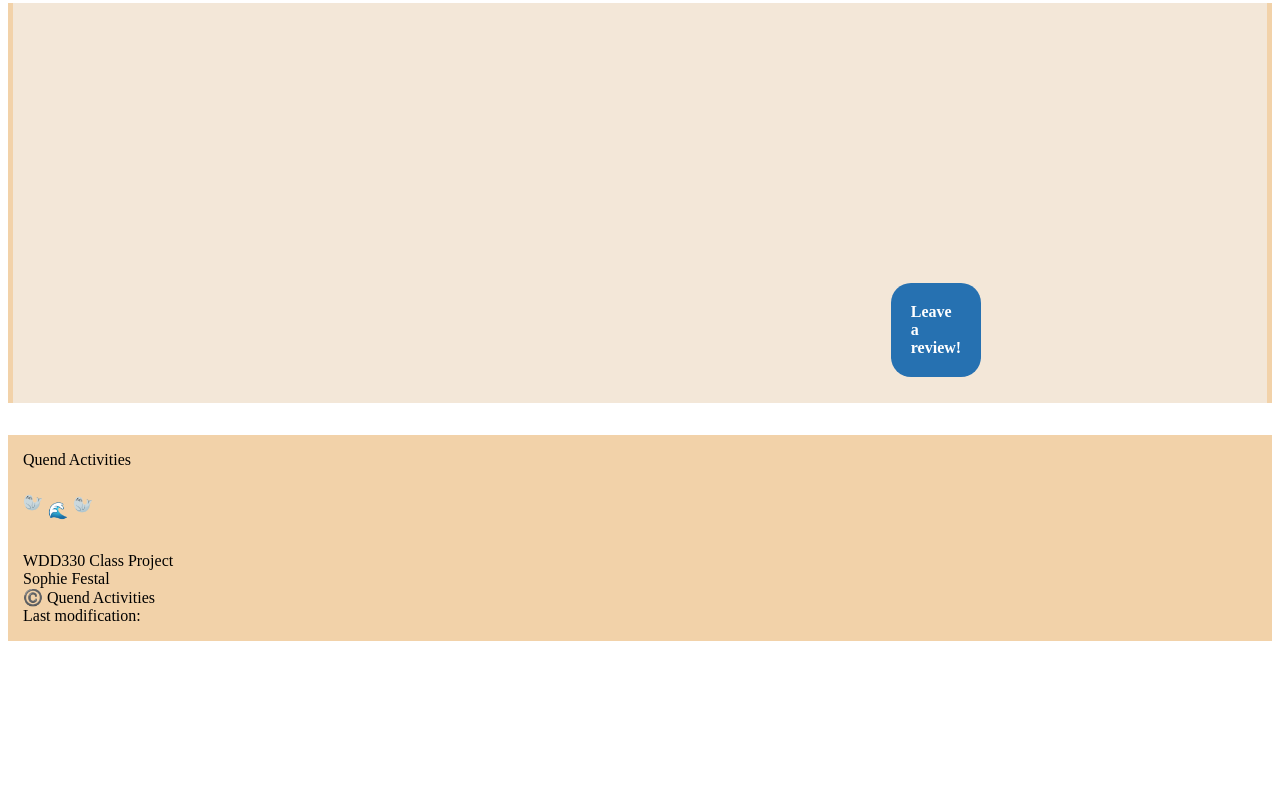
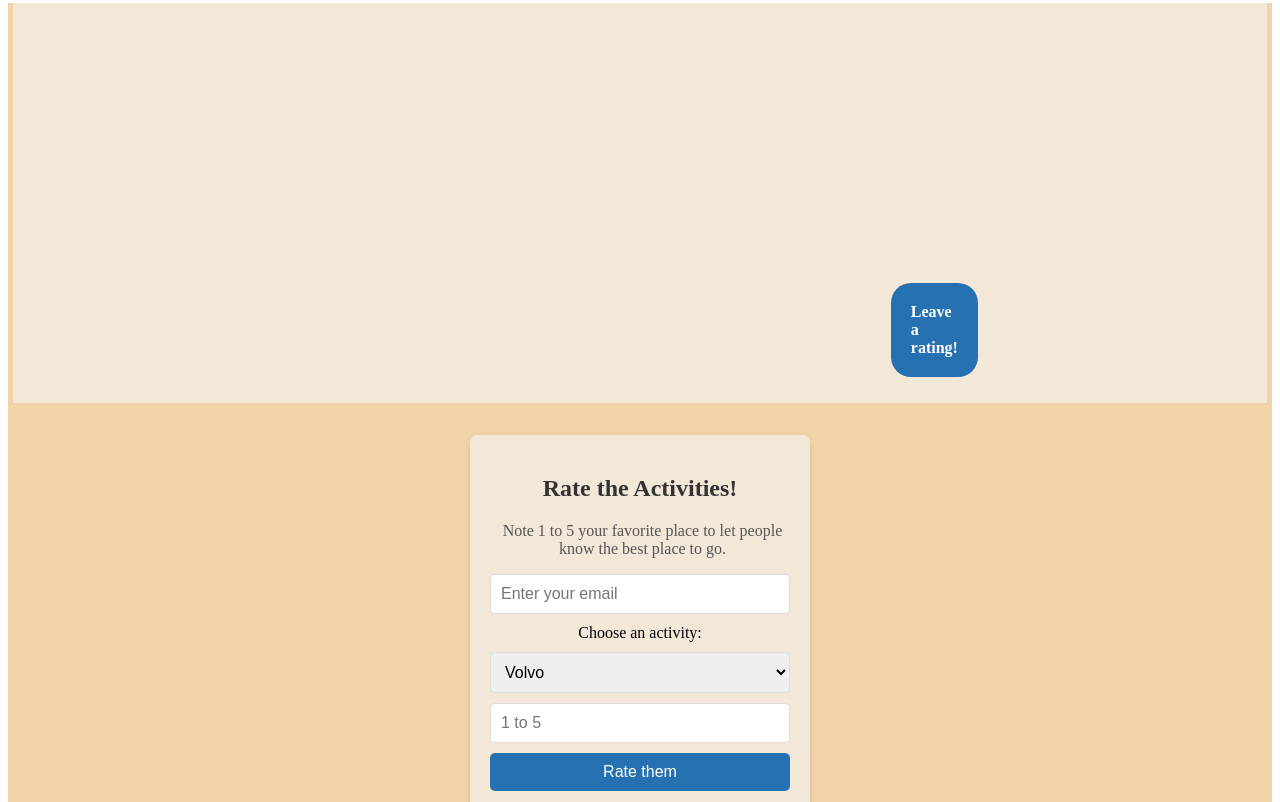
Before and after one commit to festals/WDD330-Final-project, a website built with Parcel: page src/index.html in a window 1280 px wide. Shown: the part 150-952 px from the top of the page. Before the commit the page ends 800 px from the top, so only its background shows below. Built offline with nearby package versions, Linux system fonts and the light colour scheme; files whose address does not match are found by name.

Commit message:
add rate form

```diff
--- a/src/index.html
+++ b/src/index.html
@@ -30,10 +30,26 @@
         <section class="hero">
             <div id="call">
                 <nav class ="CTA">
-                    <a href="share.html">Leave a review!</a>
+                    <a href="index.html#rating">Leave a rating!</a>
                 </nav>
             </div>
         </section>
+        <div id="rating">
+            <h2>Rate the Activities!</h2>
+            <p>Note 1 to 5 your favorite place to let people know the best place to go.</p>
+            <form action="thank-you.html" method="POST">
+                <input type="email" name="email" placeholder="Enter your email" required>
+                <label for="activities">Choose an activity:</label>
+                <select id="activities" name="activities" required>
+                    <option value="volvo">Volvo</option>
+                    <option value="saab">Saab</option>
+                    <option value="fiat">Fiat</option>
+                    <option value="audi">Audi</option>
+                </select>
+                <input type="number" name="note" max="5" min="1" placeholder="1 to 5" required>
+                <button type="submit">Rate them</button>
+            </form>
+        </div>
     </main>
 
     <footer>
--- a/src/styles/project.css
+++ b/src/styles/project.css
@@ -105,6 +105,55 @@ main h1{
 }
 
 
+/*rating form*/
+#rating {
+    background-color: var(--light-brown);
+    border-radius: 8px;
+    padding: 20px;
+    width: 300px;
+    margin: 0 auto;
+    text-align: center;
+    box-shadow: 0 4px 6px rgba(0, 0, 0, 0.1);
+}
+
+#rating h2 {
+    font-size: 24px;
+    color: #333;
+}
+
+#rating p {
+font-size: 16px;
+color: #555;
+}
+
+#rating form {
+display: flex;
+flex-direction: column;
+gap: 10px;
+}
+
+#rating  input[type="email"], input[type="number"], select {
+padding: 10px;
+border-radius: 5px;
+border: 1px solid #ddd;
+font-size: 16px;
+}
+
+#rating  button {
+padding: 10px;
+border: none;
+background-color: var(--blue);
+color: white;
+font-size: 16px;
+border-radius: 5px;
+cursor: pointer;
+}
+
+#rating  button:hover {
+background-color: var(--brown);
+color: var(--blue);
+}
+
 
 /* footer */
 footer{
```
